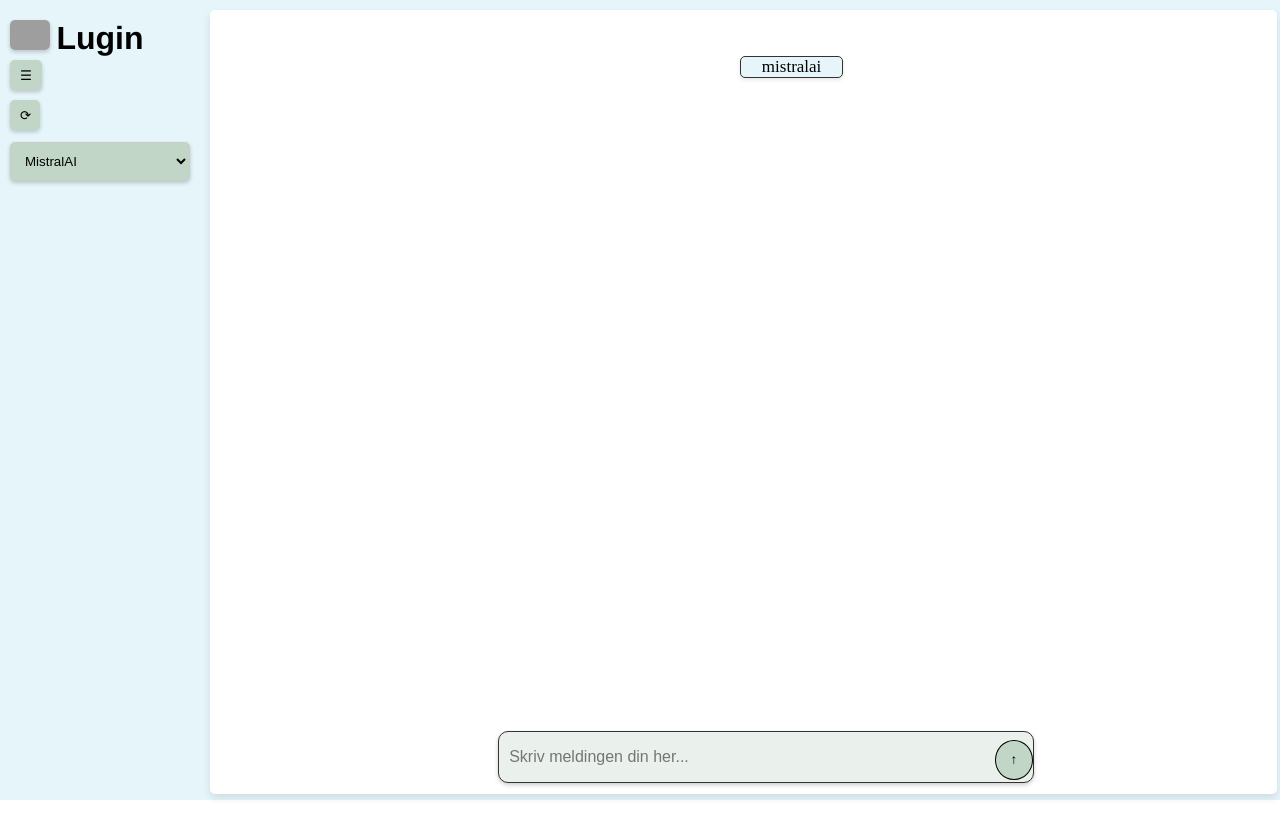
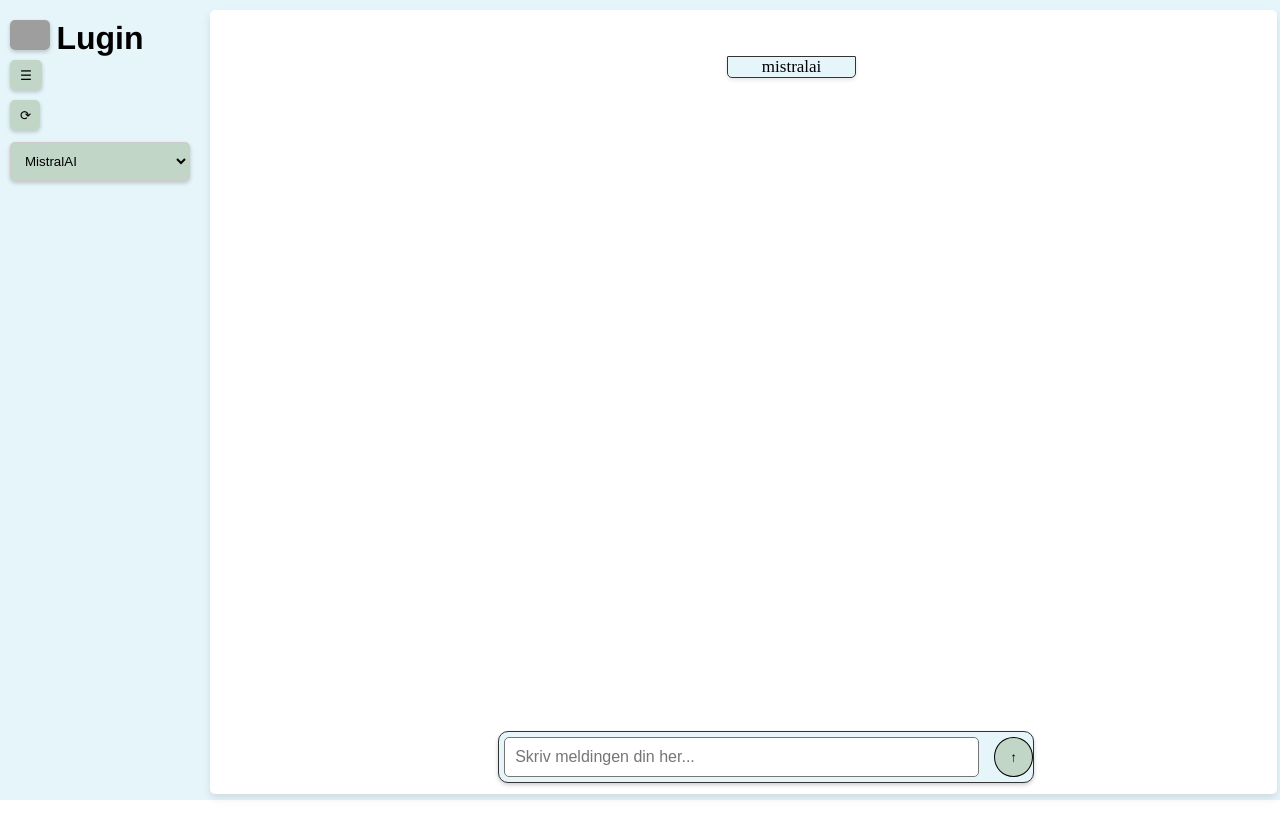
Before and after one commit to SondreHaugom/Lugin-Halvrsvurdering, a SvelteKit app: page / in a window 1280 px wide. Shown: the top 838 px of the page. Built offline with nearby package versions, Linux system fonts and the light colour scheme; grey boxes are pictures that could not be loaded.

Commit message:
Oppdatert stil og layout for chatbot-komponenter; forbedret brukergrensesnitt og justert CSS-egenskaper.

```diff
--- a/src/routes/+page.svelte
+++ b/src/routes/+page.svelte
@@ -143,8 +143,8 @@
     <ul class="chatbox">
         <div class="current-agent">{currentAgent}</div>
         <li class="chat_incoming">
+        </li>
 
-        </li>
 
     </ul>
     <div class="input-container">
@@ -280,7 +280,7 @@ h1 {
     border-width: 1px;
     border-color: #333;
     border-radius: 10px;
-    background-color: var(--color-gran-10);
+    background-color: var(--color-himmel-10);
     width: 50%;
     max-width: 50%;
     height: 50px;
@@ -291,15 +291,23 @@ h1 {
 }
 .user_input {
     width: 90%;
+    margin-left: 5px;
     outline: none;
-    border: none;
+    border-style: solid;
+    border-width: 1px;
+    border-radius: 5px;
     padding: 10px;
     font-size: 16px;
-    background-color: transparent;
     cursor: text;
     pointer-events: auto;
     z-index: 10000;
     position: relative;
+    background-color: white;
+    transition: box-shadow 0.3s;
+}
+.user_input:hover {
+    box-shadow: 0 0 5px rgba(0, 0, 0, 0.2);
+
 }
 .sendBtn {
     width: 40px;
@@ -310,8 +318,7 @@ h1 {
     display: flex;
     align-items: center;
     justify-content: center;
-    margin-top: 5px;
-    margin-left: 40px;
+    margin-left: 15px;
     background-color: var(--color-gran-30);
     transition: background-color 0.3s;
     }
@@ -332,7 +339,7 @@ h1 {
         border-bottom-right-radius: 1px;
         margin: 10px;
         width: auto;
-        max-width: 60%;
+        max-width: 40%;
         align-self: flex-end;
         display: block;
         margin-left: auto;
@@ -349,10 +356,12 @@ h1 {
 
     .current-agent {
         background-color: var(  --color-himmel-10);
-        width: 20%;
+        width: 25%;
         text-align: center;
         font-size: 17px;
         border-radius: 5px;
+        border-top-left-radius: 1px;
+        border-top-right-radius: 1px;
         border-style: solid;
         border-width: 1px;
         border-color: #333;
--- a/src/routes/mistralai/+server.js
+++ b/src/routes/mistralai/+server.js
@@ -27,7 +27,7 @@ const chuck_norris_joke = async () => {
 };
 
 
-
+// henter
 /** @type {import('./$types').RequestHandler} */
 export async function POST({ request }) {
     try {
@@ -43,15 +43,15 @@ export async function POST({ request }) {
         const response = await client.chat.complete({
             model: "mistral-large-2512",
             messages: messages,
-
+            tools: tools
         });
 
         let assistantMessage = response.choices[0].message;
 
         // Loop over tool_calls
-        while ((assistantMessage.toolCalls || []).length > 0) {
+        while ((assistantMessage.tool_calls || []).length > 0) {
             messages.push(assistantMessage); // push assistant som ba om tool
-            for (const tc of assistantMessage.toolCalls) {
+            for (const tc of assistantMessage.tool_calls) {
                 if (tc.function.name === "chuck_norris_joke") {
                     console.log("---> kaller funksjon:", tc.function.name);
                     const joke = await chuck_norris_joke();
@@ -64,12 +64,12 @@ export async function POST({ request }) {
                 }
             }
 
-            response = await client.chat.complete({
+            const newResponse = await client.chat.complete({
                 model: "mistral-large-2512",
                 messages: messages,
                 tools: tools
             });
-            assistantMessage = response.choices[0].message;
+            assistantMessage = newResponse.choices[0].message;
 
         }
         console.log("Response from MistralAI:", assistantMessage);
```
